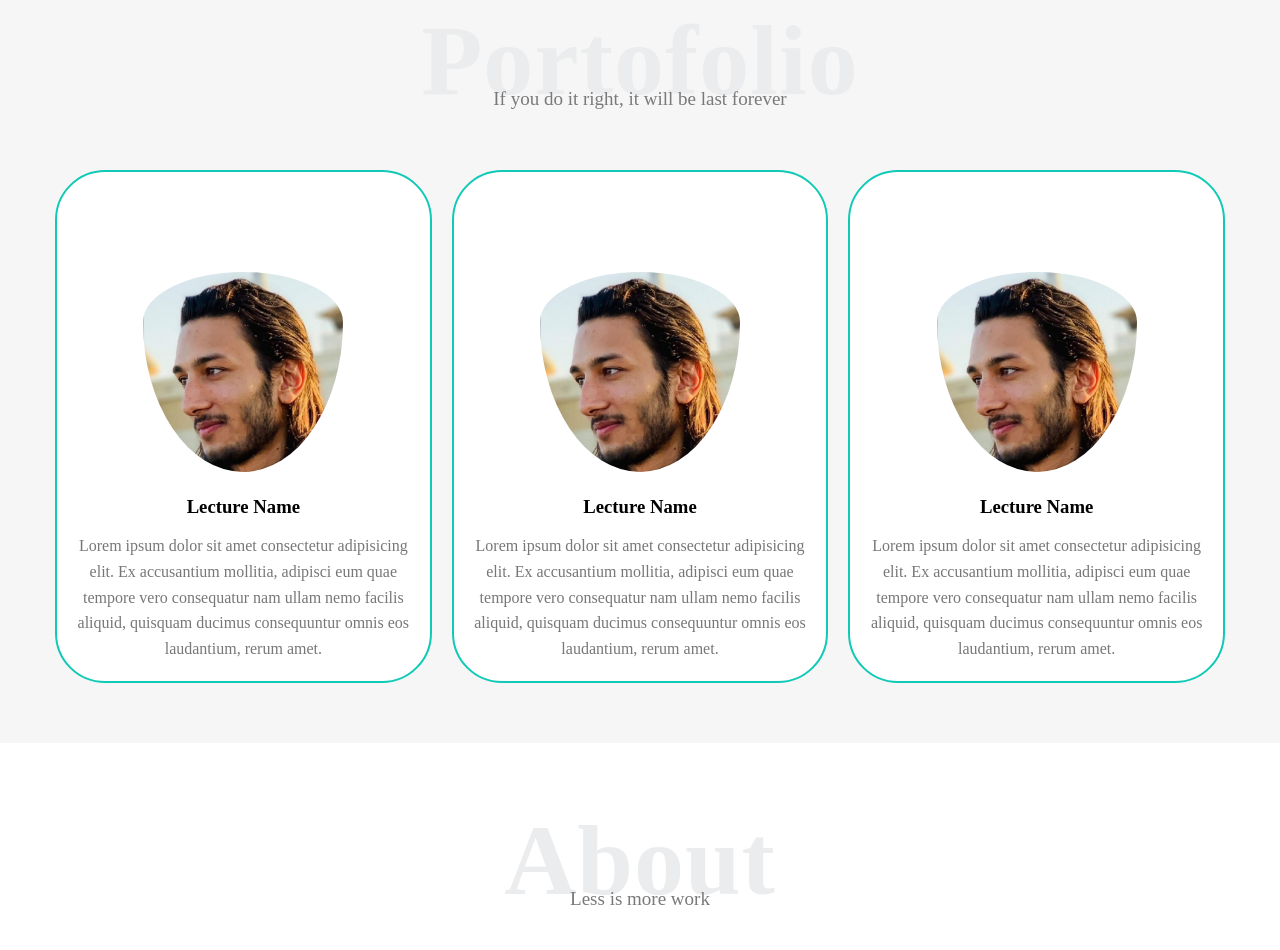
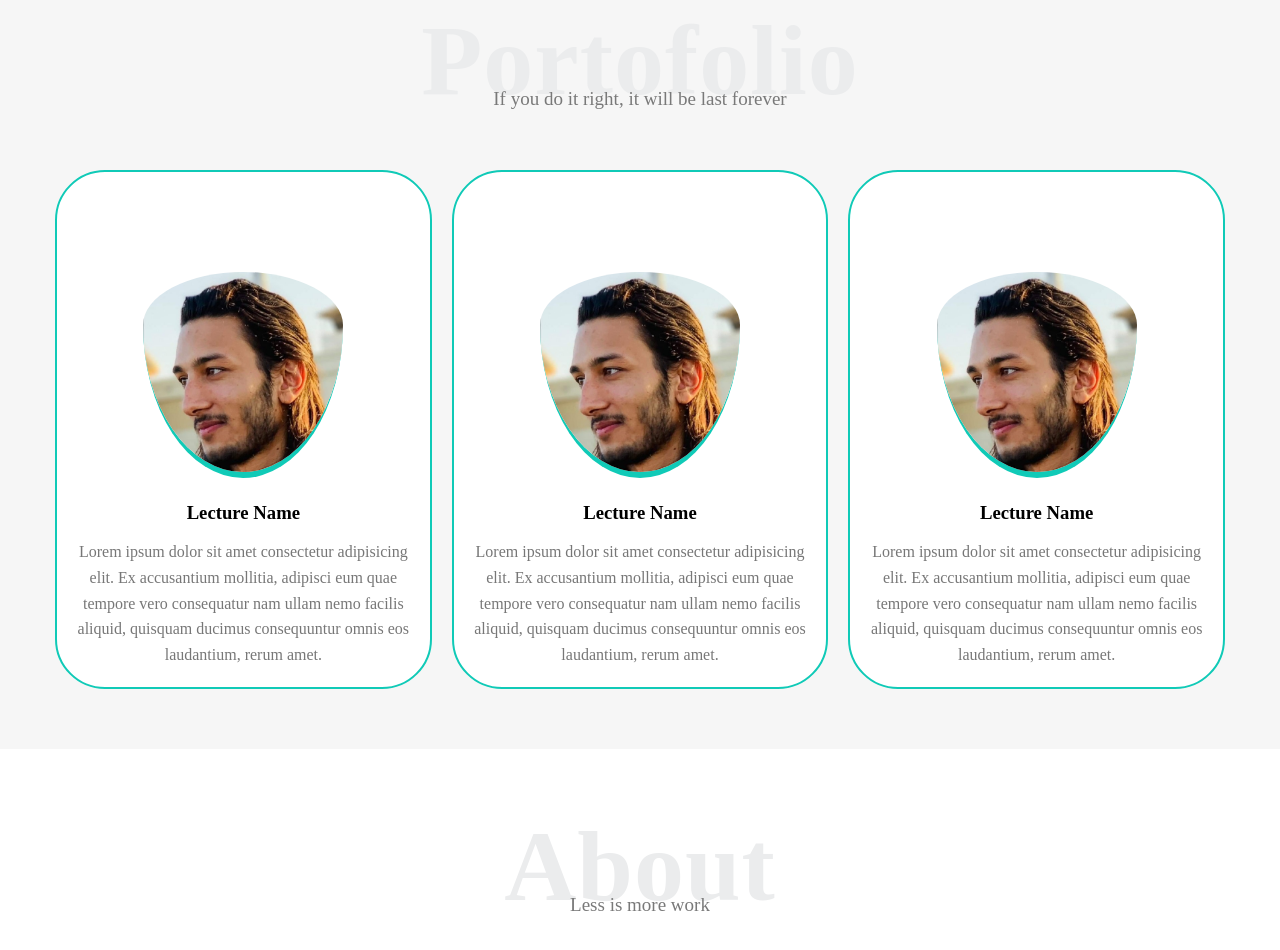
Before and after one commit to RixZorro/databases, a plain HTML site: page index.html in a window 1280 px wide. Shown: the part 1931-2881 px from the top of the page. Drawn offline with Linux system fonts and the light colour scheme.

Commit message:
added border to the img in portofolio section

```diff
--- a/css/main.css
+++ b/css/main.css
@@ -322,6 +322,7 @@ Starting landing Section
     height: 200px;
     padding-top: 100px;
     border-radius: 50%;
+    border-bottom: 6px solid var(--main-color);
     max-width: 100%;
 }
 .portofolio .card{
```
